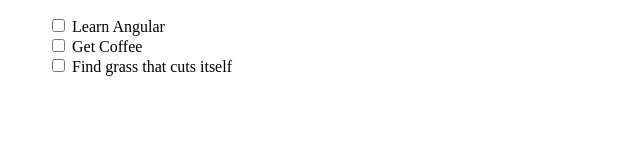
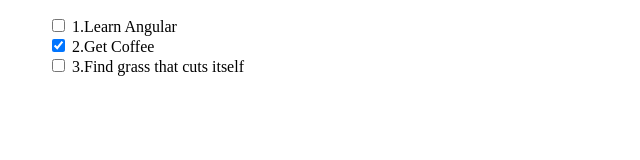
Before and after one commit to bumerrrang/wishlist-3, an Angular app: page / in a window 1280 px wide. Shown: the top 160 px of the page, without its empty margins (0-640 px from the left). Built offline with nearby package versions, Linux system fonts and the light colour scheme.

Commit message:
Lesson 5: Binding data to properties and attributes

```diff
--- a/src/app/app.html
+++ b/src/app/app.html
@@ -351,12 +351,21 @@
   } @else {
     <ul class="wish-list">
 <!--      NB! Impossible to put two structural directives in one element!-->
-      @for (item of items; track item) {
+<!--      Using JavaScript property 'checkbox' as opposed to html attribute 'checked'-->
+<!--      Binding - surround JavaScript property with [] and assing the JavaScript expression-->
+<!--      #367 using attribute 'data-index' to access the index of the item in the list-->
+      @for (item of items; track item; let index = $index) {
+<!--        <li *ngFor="let item of items; index as ii">-->
         <li>
           <div class="form-check">
             <label class="form-check-label">
-              <input class="checkbox" type="checkbox">
-              {{ item.wishText }}
+              <!-- #366 binding with the app component 'isComplete' field-->
+              <input
+                class="checkbox"
+                type="checkbox"
+              [checked]="item.isComplete"
+              [attr.data-index]="index">
+              {{ index + 1 }}.{{ item.wishText }}
             </label>
           </div>
         </li>
@@ -364,16 +373,23 @@
     </ul>
   }
 
-<!--  <div *ngIf="items.length === 0; else showItems"> OLDER DEPRECATED VERSION-->
+<!--  <div class="container">-->
+
+<!--  <div *ngIf="items.length === 0; else showItems">-->
 <!--    There are no wishes to display.-->
 <!--  </div>-->
 
 <!--  <ng-template #showItems>-->
 <!--    <ul class="wish-list">-->
-<!--      <li *ngFor="let item of items">-->
+<!--      <li *ngFor="let item of items; index as ii">-->
 <!--        <div class="form-check">-->
 <!--          <label class="form-check-label">-->
-<!--            <input class="checkbox" type="checkbox"> {{item.wishText}}-->
+<!--            <input-->
+<!--              class="checkbox"-->
+<!--              type="checkbox"-->
+<!--              [checked]="item.isComplete"-->
+<!--              [attr.data-index]="ii"-->
+<!--            > {{item.wishText}}-->
 <!--          </label>-->
 <!--        </div>-->
 <!--      </li>-->
```
